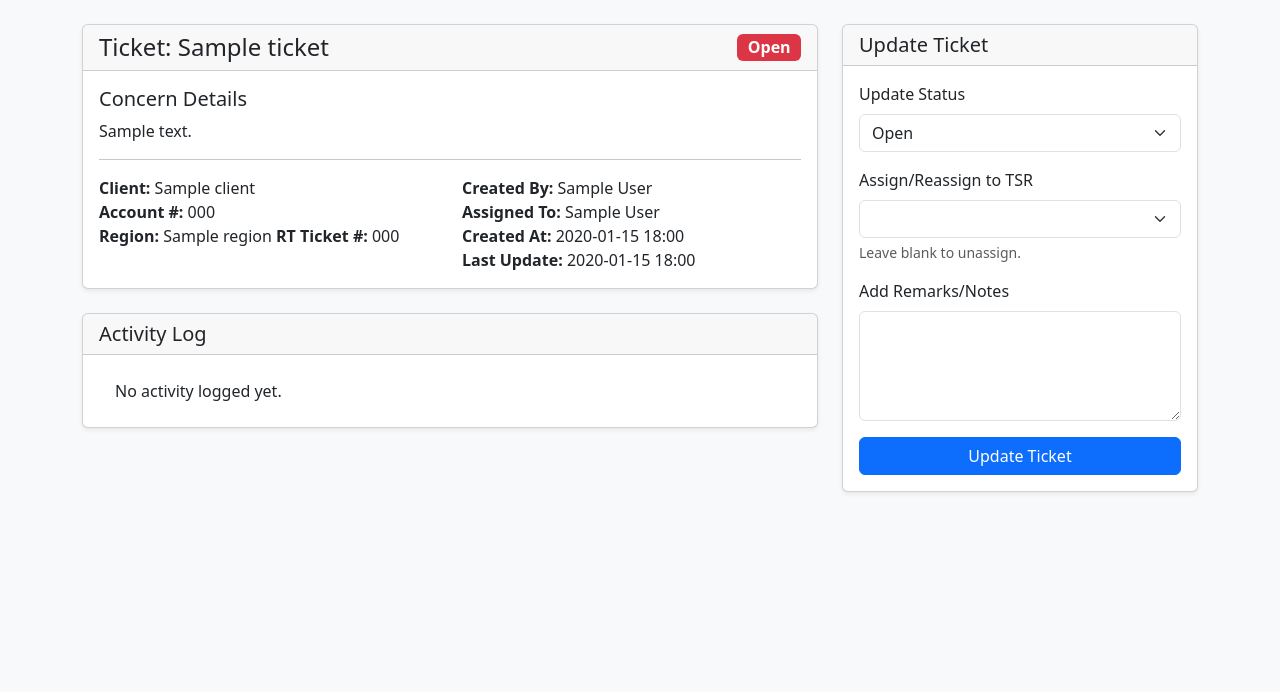
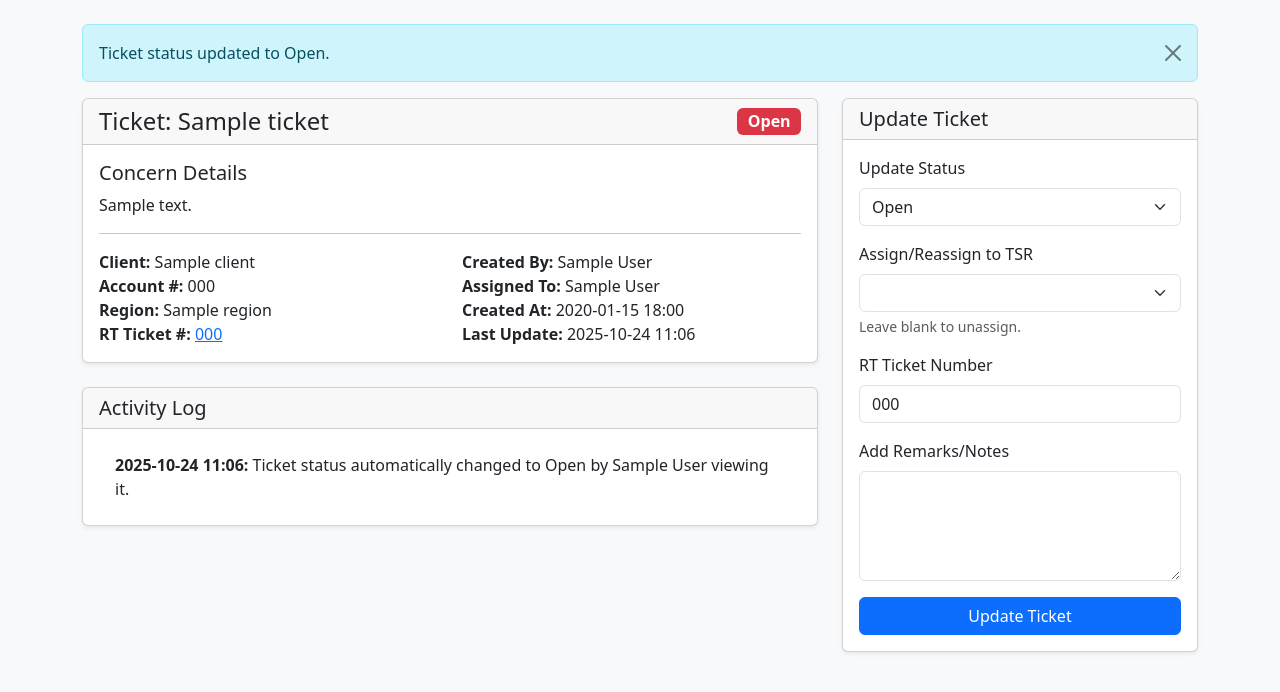
Before and after one commit to Limlim-12/Kick-Keep-in-Track-, a Flask app: page /tickets/1 in a window 1280 px wide. Shown: the part 56-748 px from the top of the page. Run offline with Flask 3, Linux system fonts and the light colour scheme; a user stored in the database is signed in; data comes from the database, SQL or seed files in the repository; tables that the repository leaves empty hold one stand-in row (values such as "Sample post"); lists and menus that the app fills with data are empty; some libraries are stand-ins or nearby versions.

Commit message:
Status changed and route to RT system

```diff
--- a/kick_app/models.py
+++ b/kick_app/models.py
@@ -13,10 +13,11 @@ class UserRole(enum.Enum):
 
 
 class TicketStatus(enum.Enum):
+    NEW = "New"  # <-- Add this line
     OPEN = "Open"
     IN_PROGRESS = "In Progress"
     RESOLVED = "Resolved"
-    PENDING = "Pending"  # From your additional ideas
+    PENDING = "Pending"
 
 
 # --- Flask-Login User Loader ---
--- a/kick_app/templates/tickets/view_ticket.html
+++ b/kick_app/templates/tickets/view_ticket.html
@@ -6,11 +6,13 @@
         <div class="card shadow-sm mb-4">
             <div class="card-header d-flex justify-content-between align-items-center">
                 <h4 class="mb-0">{{ title }}</h4>
+                {# --- CORRECTED IF/ELIF STRUCTURE --- #}
                 <span class="badge
-                    {% if ticket.status.name == 'OPEN' %} bg-danger
+                    {% if ticket.status.name == 'NEW' %} bg-secondary
+                    {% elif ticket.status.name == 'OPEN' %} bg-danger {# Changed from nested if to elif #}
                     {% elif ticket.status.name == 'IN_PROGRESS' %} bg-warning text-dark
                     {% elif ticket.status.name == 'PENDING' %} bg-info
-                    {% else %} bg-success {% endif %} fs-6">
+                    {% else %} bg-success {% endif %} fs-6"> {# Correct endif added implicitly #}
                     {{ ticket.status.value }}
                 </span>
             </div>
@@ -22,9 +24,14 @@
                     <div class="col-md-6">
                         <strong>Client:</strong> {{ ticket.client.account_name }}<br>
                         <strong>Account #:</strong> {{ ticket.client.account_number }}<br>
-                        <strong>Region:</strong> {{ ticket.client.region.name }}
+                        <strong>Region:</strong> {{ ticket.client.region.name }}<br> {# Added line break #}
                         {% if ticket.rt_ticket_number %}
-                        <strong>RT Ticket #:</strong> {{ ticket.rt_ticket_number }}<br>
+                        <strong>RT Ticket #:</strong>
+                        {# Create a link using the confirmed URL structure #}
+                        <a href="https://rt.coronatelecoms.com/Ticket/Display.html?id={{ ticket.rt_ticket_number }}"
+                            target="_blank" rel="noopener noreferrer">
+                            {{ ticket.rt_ticket_number }}
+                        </a><br>
                         {% endif %}
                     </div>
                     <div class="col-md-6">
@@ -84,6 +91,18 @@
                         {% endfor %}
                     </div>
                     {% endif %}
+
+                    {# --- START: ADDED RT TICKET NUMBER FIELD --- #}
+                    <div class="mb-3">
+                        {{ form.rt_ticket_number.label(class="form-label") }}
+                        {{ form.rt_ticket_number(class="form-control" + (" is-invalid" if form.rt_ticket_number.errors
+                        else "")) }}
+                        {% for error in form.rt_ticket_number.errors %}
+                        <div class="invalid-feedback">{{ error }}</div>
+                        {% endfor %}
+                    </div>
+                    {# --- END: ADDED RT TICKET NUMBER FIELD --- #}
+
                     <div class="mb-3">
                         {{ form.remarks.label(class="form-label") }}
                         {{ form.remarks(class="form-control" + (" is-invalid" if form.remarks.errors else ""), rows=4)
--- a/kick_app/tickets/forms.py
+++ b/kick_app/tickets/forms.py
@@ -1,6 +1,10 @@
 from flask_wtf import FlaskForm
 from wtforms import StringField, SubmitField, TextAreaField, SelectField
-from wtforms.validators import DataRequired, Length, Optional
+from wtforms.validators import (
+    DataRequired,
+    Length,
+    Optional,
+)  # Ensure Optional is imported
 from wtforms_sqlalchemy.fields import QuerySelectField
 from kick_app.models import Client, TicketStatus, User, UserRole
 
@@ -30,40 +34,49 @@ class TicketForm(FlaskForm):
         validators=[DataRequired()],
     )
 
-    # --- NEW FIELD ---
     concern_title = StringField(
-        "Concern Title", validators=[DataRequired(), Length(min=1, max=100)]
+        "Concern Title",
+        validators=[DataRequired(), Length(max=100)],  # Removed min=1 for flexibility
     )
 
-    # --- RENAMED FIELD ---
     concern_details = TextAreaField(
         "Concern Details", validators=[DataRequired(), Length(max=1000)]
-    )
-
-    # --- ADD THIS FIELD ---
-    rt_ticket_number = StringField(
-        "RT Ticket Number (Optional)", validators=[Optional(), Length(max=100)]
     )
 
     submit = SubmitField("Create Ticket")
 
 
+# --- CORRECTED UpdateTicketForm ---
 class UpdateTicketForm(FlaskForm):
-    """Form for TSRs to update a ticket."""
+    """Form for TSRs/Admins to update a ticket."""
 
     status = SelectField(
         "Update Status",
         choices=[(status.name, status.value) for status in TicketStatus],
         validators=[DataRequired()],
     )
+
+    # This field is for Admins to reassign
     assigned_tsr = QuerySelectField(
         "Assign/Reassign to TSR",
         query_factory=get_tsrs,
         get_label="full_name",
-        allow_blank=True,  # Allow 'Unassigned'
-        validators=[],  # Not required, admin might just be adding a note
+        allow_blank=True,  # Allows 'Unassigned' selection
+        validators=[],  # Not strictly required for the update action
     )
+
+    # Field for RT Ticket Number input
+    rt_ticket_number = StringField(
+        "RT Ticket Number", validators=[Optional(), Length(max=100)]
+    )
+
+    # Field for adding remarks
     remarks = TextAreaField(
-        "Add Remarks/Notes", validators=[DataRequired(), Length(min=5, max=1000)]
+        "Add Remarks/Notes",
+        validators=[Optional(), Length(min=5, max=1000)],  # Kept Optional
     )
+
     submit = SubmitField("Update Ticket")
+
+
+# --- END CORRECTION ---
--- a/kick_app/tickets/routes.py
+++ b/kick_app/tickets/routes.py
@@ -66,7 +66,6 @@ def create_ticket():
         client = form.client.data
         concern_title = form.concern_title.data
         concern_details = form.concern_details.data
-        rt_ticket_num = form.rt_ticket_number.data or None  # Get data or None if empty
 
         # Auto-generate ticket name per your new format
         ticket_name = (
@@ -82,8 +81,7 @@ def create_ticket():
             concern_details=concern_details,
             client_id=client.id,
             created_by_id=current_user.id,
-            status=TicketStatus.OPEN,
-            rt_ticket_number=rt_ticket_num,  # <-- SAVE THE RT NUMBER
+            status=TicketStatus.NEW,
         )
 
         db.session.add(ticket)
@@ -200,27 +198,42 @@ def view_ticket(id):
         flash("You do not have permission to view this ticket.", "danger")
         return redirect(url_for("main.index"))
 
+    # --- START: AUTO-OPEN LOGIC ---
+    # If the current user is the assigned TSR and the status is 'New'
+    if (
+        request.method == "GET"
+        and ticket.assigned_to_id == current_user.id
+        and ticket.status == TicketStatus.NEW
+    ):
+
+        ticket.status = TicketStatus.OPEN
+        log_action = f"Ticket status automatically changed to Open by {current_user.full_name} viewing it."
+        log_open = ActivityLog(
+            action=log_action, user_id=current_user.id, ticket_id=ticket.id
+        )
+        db.session.add(log_open)
+        db.session.commit()
+        flash("Ticket status updated to Open.", "info")
+        # No redirect needed, just continue rendering the page with the updated status
+    # --- END: AUTO-OPEN LOGIC ---
+
     form = UpdateTicketForm()
 
     if form.validate_on_submit():
-        # Only the assigned TSR or an Admin can update
         try:
             new_status_enum = TicketStatus[form.status.data]
-
-            # Log the change
-            log_action = (
-                f"Status changed from {ticket.status.value} to {new_status_enum.value} "
-                f"by {current_user.full_name}. Remark: {form.remarks.data}"
+            log_action = ""  # For status change log
+            something_changed = (
+                False  # Flag to track if we need to commit/flash success
             )
 
-            # --- START: NEW ASSIGNMENT LOGIC ---
+            # --- Handle Admin Reassignment ---
             if current_user.role == UserRole.ADMIN:
                 new_tsr = form.assigned_tsr.data
                 old_tsr_id = ticket.assigned_to_id
 
                 # Check if the assignment has changed
                 if new_tsr and old_tsr_id != new_tsr.id:
-                    # A new TSR was selected
                     log_reassign_action = f"Ticket reassigned from {ticket.assigned_tsr.full_name if ticket.assigned_tsr else 'Unassigned'} to {new_tsr.full_name} by {current_user.full_name}."
                     log_reassign = ActivityLog(
                         action=log_reassign_action,
@@ -229,9 +242,9 @@ def view_ticket(id):
                     )
                     db.session.add(log_reassign)
                     ticket.assigned_to_id = new_tsr.id
+                    something_changed = True
 
                 elif not new_tsr and old_tsr_id:
-                    # The field was set to blank (Unassigned)
                     log_unassign_action = f"Ticket unassigned from {ticket.assigned_tsr.full_name} by {current_user.full_name}."
                     log_unassign = ActivityLog(
                         action=log_unassign_action,
@@ -240,32 +253,92 @@ def view_ticket(id):
                     )
                     db.session.add(log_unassign)
                     ticket.assigned_to_id = None
-            # --- END: NEW ASSIGNMENT LOGIC ---
+                    something_changed = True
 
-            ticket.status = new_status_enum
+            # --- Handle RT Ticket Number Update ---
+            new_rt_number = (
+                form.rt_ticket_number.data.strip() or None
+            )  # Get data (strip whitespace) or None if empty/whitespace only
+            old_rt_number = ticket.rt_ticket_number
 
-            log = ActivityLog(
-                action=log_action, user_id=current_user.id, ticket_id=ticket.id
-            )
-            db.session.add(log)
-            db.session.commit()
+            if new_rt_number != old_rt_number:  # Check if it actually changed
+                rt_log_action = ""
+                if old_rt_number and new_rt_number:
+                    rt_log_action = f"RT Ticket Number changed from '{old_rt_number}' to '{new_rt_number}' by {current_user.full_name}."
+                elif new_rt_number:  # Was None, now has value
+                    rt_log_action = f"RT Ticket Number '{new_rt_number}' added by {current_user.full_name}."
+                elif old_rt_number:  # Had value, now is None (cleared)
+                    rt_log_action = f"RT Ticket Number '{old_rt_number}' removed by {current_user.full_name}."
 
-            flash("Ticket updated successfully.", "success")
+                if rt_log_action:  # Only log if there was a change message
+                    log_rt = ActivityLog(
+                        action=rt_log_action,
+                        user_id=current_user.id,
+                        ticket_id=ticket.id,
+                    )
+                    db.session.add(log_rt)
+                ticket.rt_ticket_number = new_rt_number
+                something_changed = True
+
+            # --- Log the status change ---
+            if ticket.status != new_status_enum:
+                # Prepare status change message, will be added as a log entry later
+                log_action = (
+                    f"Status changed from {ticket.status.value} to {new_status_enum.value} "
+                    f"by {current_user.full_name}."
+                )
+                ticket.status = new_status_enum
+                something_changed = True
+
+            # --- Add the remarks ---
+            if form.remarks.data:
+                remark_log_action = (
+                    f"Remark added by {current_user.full_name}: {form.remarks.data}"
+                )
+                log_remark = ActivityLog(
+                    action=remark_log_action,
+                    user_id=current_user.id,
+                    ticket_id=ticket.id,
+                )
+                db.session.add(log_remark)
+                something_changed = True  # Remarks count as a change
+
+            # --- Commit Status Change Log (if status changed) ---
+            # This is done separately to keep status change and remarks distinct in log
+            if log_action:
+                log_status = ActivityLog(
+                    action=log_action.strip(),  # Use the message prepared earlier
+                    user_id=current_user.id,
+                    ticket_id=ticket.id,
+                )
+                db.session.add(log_status)
+
+            # --- Final Commit and Flash ---
+            if something_changed:
+                db.session.commit()
+                flash("Ticket updated successfully.", "success")
+            else:
+                flash("No changes detected.", "info")  # Inform user if nothing changed
+
             return redirect(url_for("tickets.view_ticket", id=id))
 
         except Exception as e:
             db.session.rollback()
             flash(f"Error updating ticket: {e}", "danger")
 
-    # Pre-populate the form with the ticket's current status
-    form.status.data = ticket.status.name
+    # --- Pre-populate form on GET request ---
+    if request.method == "GET":
+        form.status.data = ticket.status.name
+        form.rt_ticket_number.data = ticket.rt_ticket_number  # Pre-fill RT number
+        if ticket.assigned_tsr:
+            form.assigned_tsr.data = ticket.assigned_tsr
 
     # Get all activity logs for this ticket
     logs = ticket.logs.order_by(ActivityLog.timestamp.asc()).all()
 
     return render_template(
         "view_ticket.html",
-        title=f"Ticket: {ticket.ticket_name}",
+        title=f'Ticket: {ticket.ticket_name}',  # Use concern_title for page title
         ticket=ticket,
         form=form,
         logs=logs,
```
Also changed, not shown: kick_app/templates/tickets/all_tickets.html (+25 -8 lines), kick_app/templates/tickets/create_ticket.html (+0 -7 lines), kick_app/templates/tickets/my_tickets.html (+21 -6 lines).
